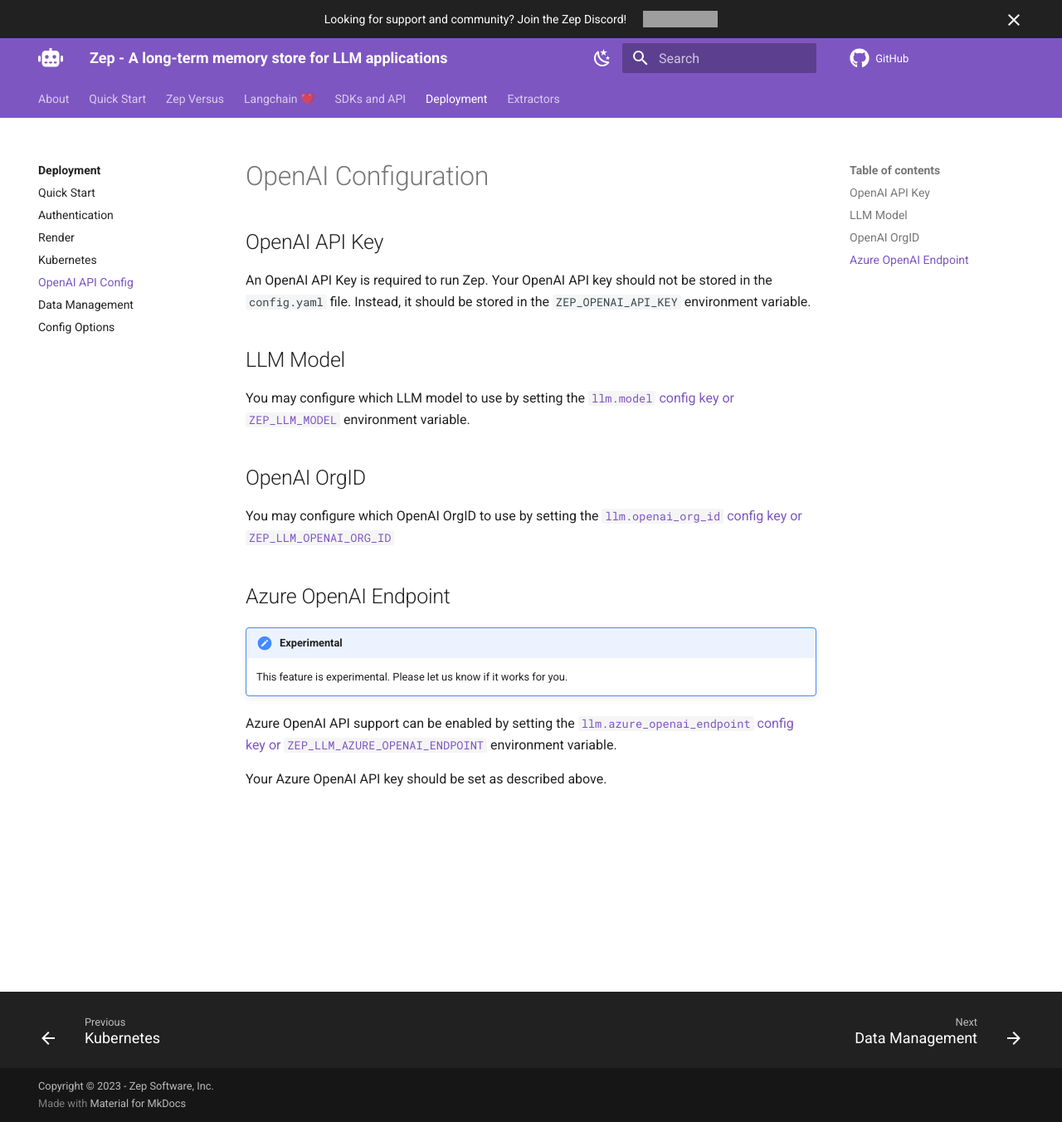
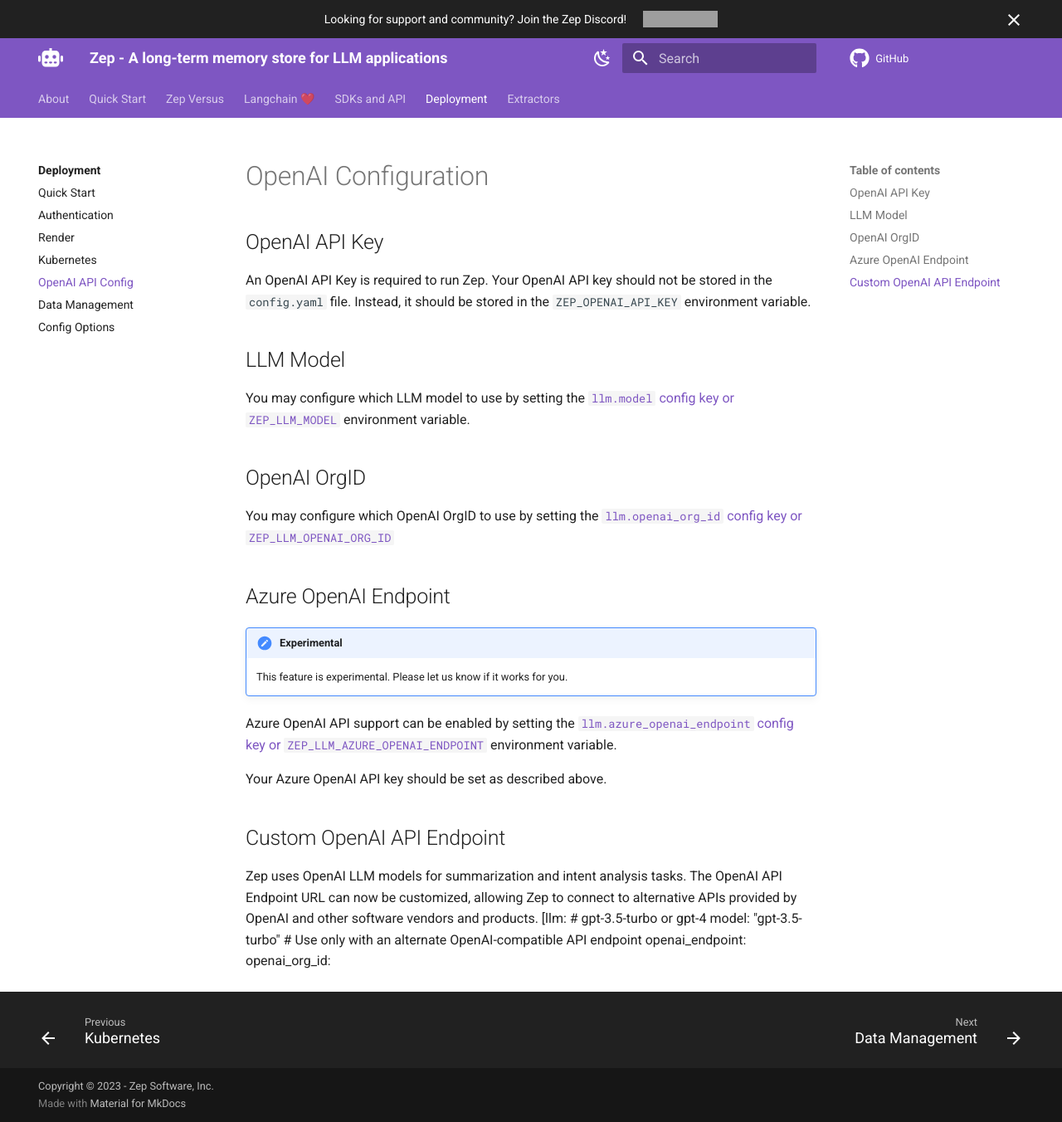
Before and after one commit to getzep/docs.getzep.com, an MkDocs documentation site: the page built from docs/deployment/openai.md, in a window 1280 px wide and 1352 px high. Shown: the whole window at 83% size. Built offline with MkDocs 1.6.1 and Material for MkDocs 9.7.7, drawn with Linux system fonts in a browser that asks for light colours; comment, search, counter and statistics services are not loaded; grey boxes are pictures that could not be loaded.

Commit message:
OpenAI compatible endpoint support

```diff
--- a/docs/deployment/openai.md
+++ b/docs/deployment/openai.md
@@ -19,3 +19,12 @@
 [`llm.azure_openai_endpoint` config key or `ZEP_LLM_AZURE_OPENAI_ENDPOINT`](/deployment/config) environment variable.
 
 Your Azure OpenAI API key should be set as described above.
+
+## Custom OpenAI API Endpoint
+Zep uses OpenAI LLM models for summarization and intent analysis tasks. The OpenAI API Endpoint URL can now be customized, allowing Zep to connect to alternative APIs provided by OpenAI and other software vendors and products.
+[llm:
+  # gpt-3.5-turbo or gpt-4
+  model: "gpt-3.5-turbo"
+  # Use only with an alternate OpenAI-compatible API endpoint
+  openai_endpoint:
+  openai_org_id:
```
